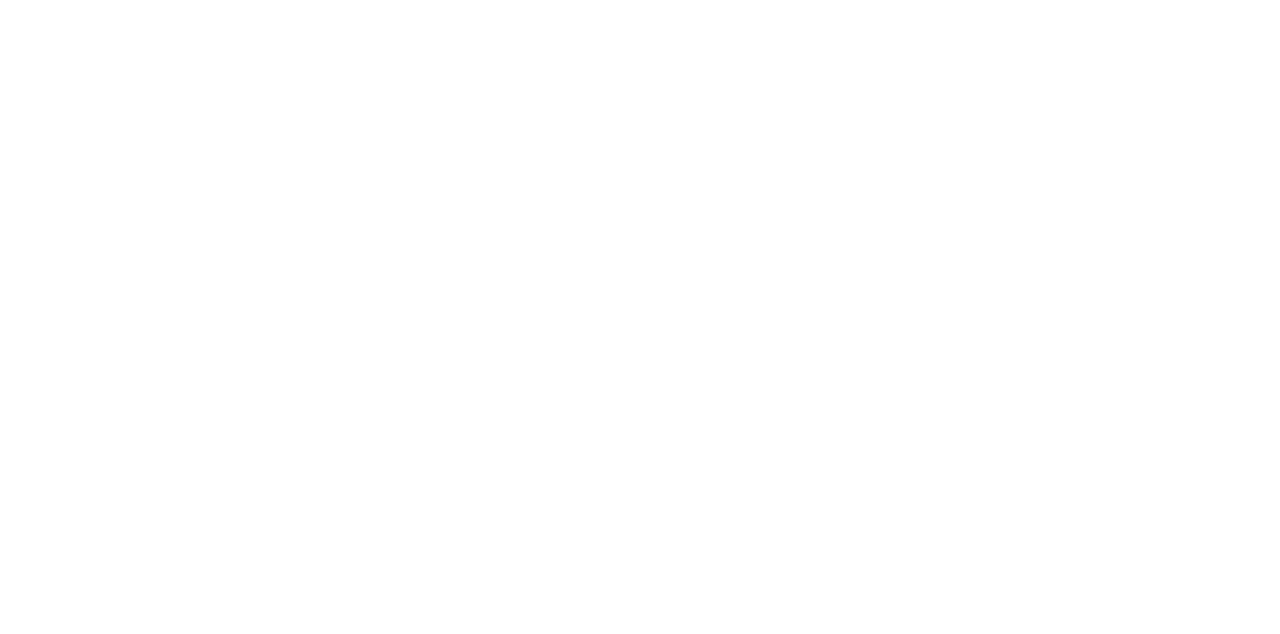
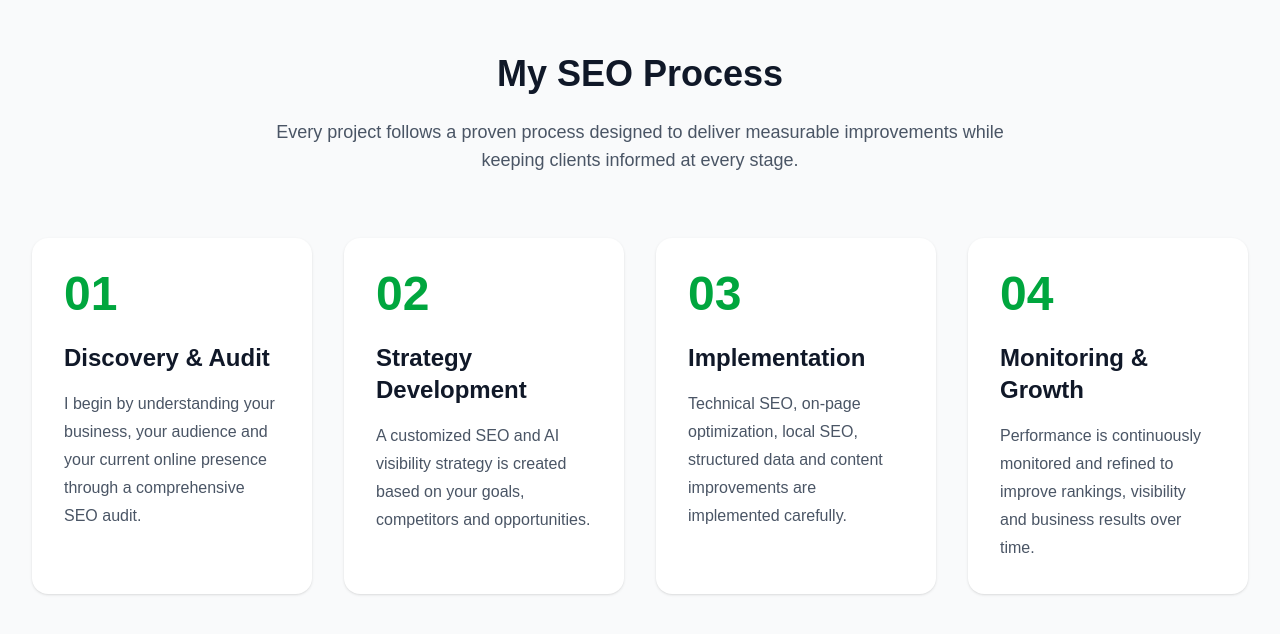
Before and after one commit to kaosisoseo/kaosisoseo-ai, a Next.js app: page / in a window 1280 px wide. Shown: the part 4296-4930 px from the top of the page. Before the commit the page ends 4254 px from the top, so only its background shows below. Built offline with nearby package versions, Linux system fonts and the light colour scheme.

Commit message:
Add SEO Process section

```diff
--- a/app/page.tsx
+++ b/app/page.tsx
@@ -3,6 +3,7 @@
 import Services from "@/components/home/Services";
 import FeaturedCaseStudies from "@/components/home/FeaturedCaseStudies";
 import WhyChooseMe from "@/components/home/WhyChooseMe";
+import SEOProcess from "@/components/home/SEOProcess";
 
 export default function HomePage() {
   return (
@@ -12,6 +13,7 @@
       <Services />
       <FeaturedCaseStudies />
       <WhyChooseMe />
+      <SEOProcess />
     </>
   );
 }
--- /dev/null
+++ b/components/home/SEOProcess.tsx
@@ -0,0 +1,69 @@
+import Container from "@/components/layout/Container";
+
+const steps = [
+  {
+    number: "01",
+    title: "Discovery & Audit",
+    description:
+      "I begin by understanding your business, your audience and your current online presence through a comprehensive SEO audit.",
+  },
+  {
+    number: "02",
+    title: "Strategy Development",
+    description:
+      "A customized SEO and AI visibility strategy is created based on your goals, competitors and opportunities.",
+  },
+  {
+    number: "03",
+    title: "Implementation",
+    description:
+      "Technical SEO, on-page optimization, local SEO, structured data and content improvements are implemented carefully.",
+  },
+  {
+    number: "04",
+    title: "Monitoring & Growth",
+    description:
+      "Performance is continuously monitored and refined to improve rankings, visibility and business results over time.",
+  },
+];
+
+export default function SEOProcess() {
+  return (
+    <section className="bg-gray-50 py-24">
+      <Container>
+        <div className="mb-16 text-center">
+          <h2 className="text-4xl font-bold text-gray-900">
+            My SEO Process
+          </h2>
+
+          <p className="mx-auto mt-6 max-w-3xl text-lg text-gray-600">
+            Every project follows a proven process designed to deliver
+            measurable improvements while keeping clients informed at every
+            stage.
+          </p>
+        </div>
+
+        <div className="grid gap-8 md:grid-cols-2 lg:grid-cols-4">
+          {steps.map((step) => (
+            <div
+              key={step.number}
+              className="rounded-2xl bg-white p-8 shadow-sm transition hover:-translate-y-1 hover:shadow-lg"
+            >
+              <span className="text-5xl font-extrabold text-green-600">
+                {step.number}
+              </span>
+
+              <h3 className="mt-6 text-2xl font-bold text-gray-900">
+                {step.title}
+              </h3>
+
+              <p className="mt-4 leading-7 text-gray-600">
+                {step.description}
+              </p>
+            </div>
+          ))}
+        </div>
+      </Container>
+    </section>
+  );
+}
```
